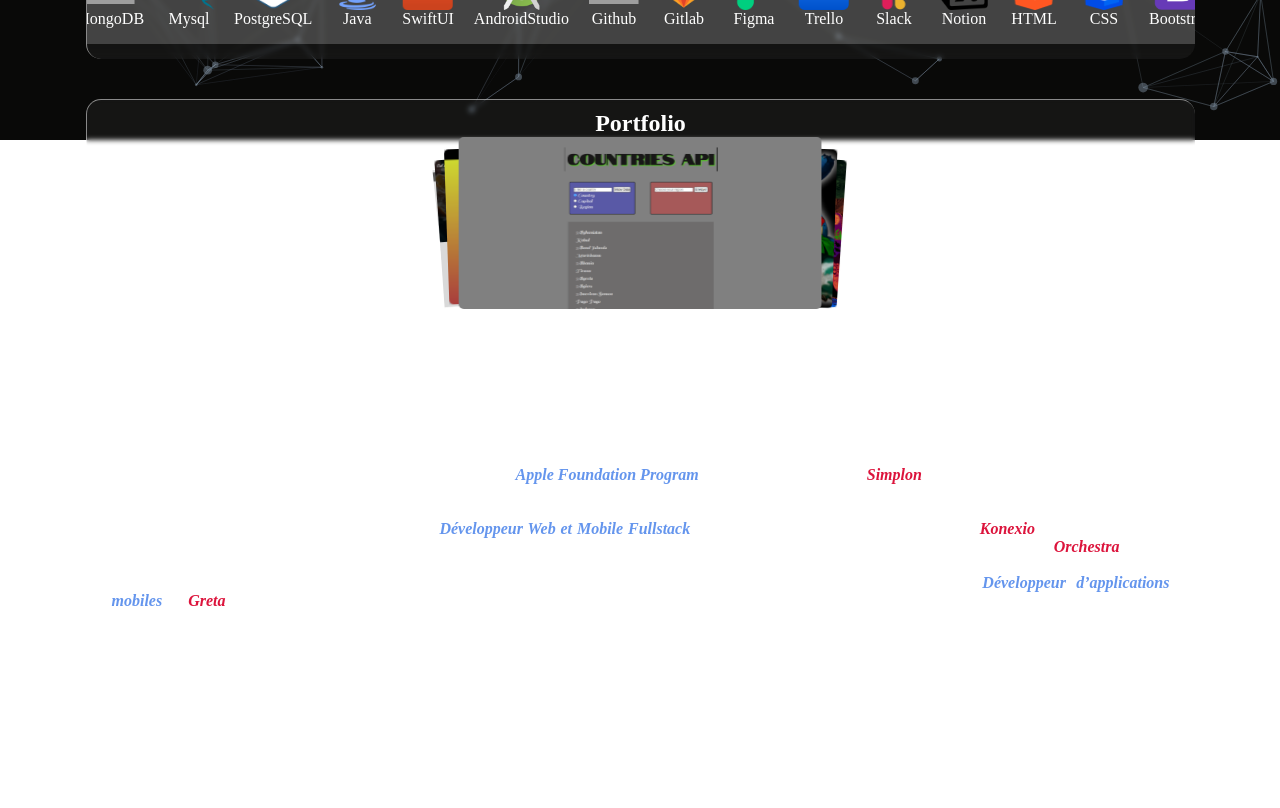
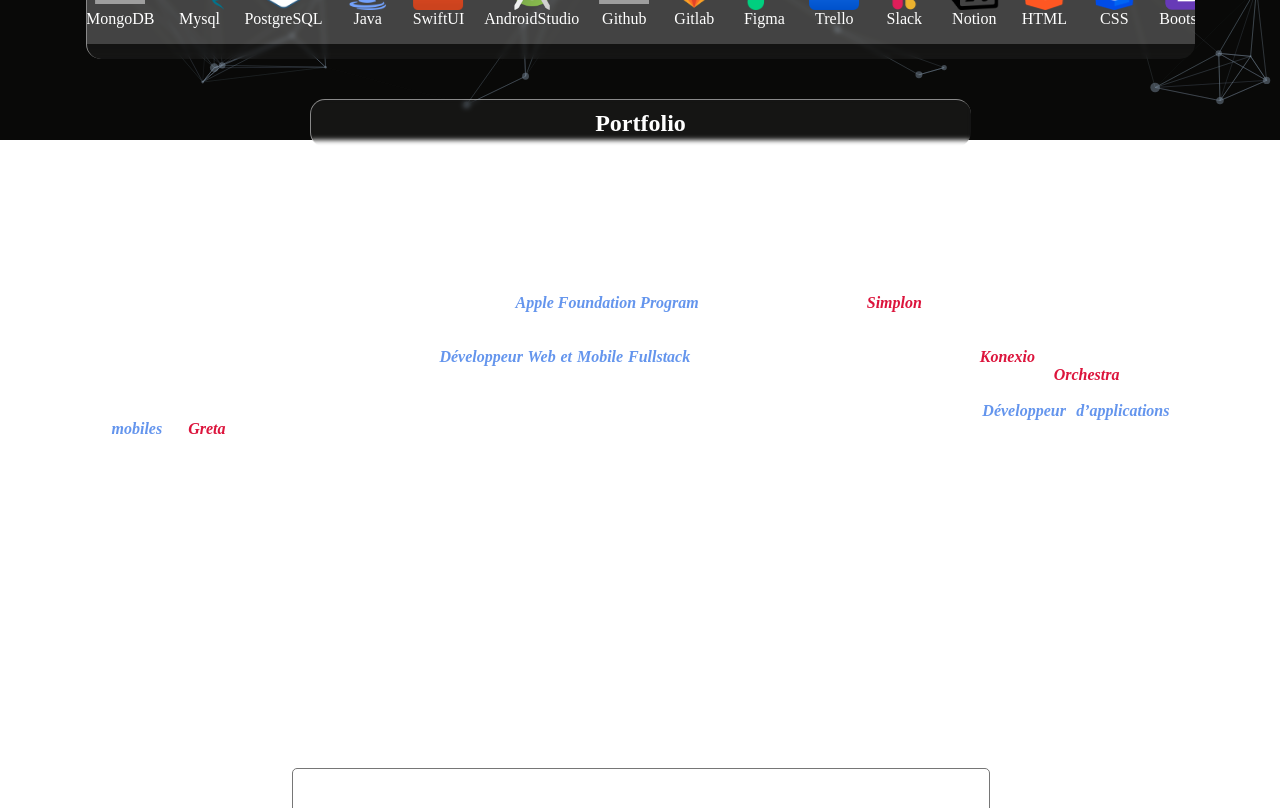
Before and after one commit to AnthonyDWeb/Portfolio, a React (Create React App) app: page / in a window 1280 px wide. Shown: the part 660-1468 px from the top of the page. Built offline with nearby package versions, Linux system fonts and the light colour scheme; grey boxes are pictures that could not be loaded.

Commit message:
hide portfolio

```diff
--- a/src/pages/projets.jsx
+++ b/src/pages/projets.jsx
@@ -33,27 +33,28 @@ export default function Projets() {
       setData(dataload)
     };
     loadData();
-  }, [])
+  }, []);
+
   return (
-    <PageContainer style={pageContainerStyle} id='portfolio'>
-      <GlassmorphismComponent width={"100%"} >
+    <PageContainer style={{...pageContainerStyle}} id='portfolio'>
+      <GlassmorphismComponent width={"50%"}>
           <h2>Portfolio</h2>
-        <div className="container" style={{width: "100%"}}>
-          <Swiper
+        <div className="container" style={{width: "100%", height: "fit-content"}}>
+          {/* <Swiper
             effect={"cards"}
             grabCursor={true}
             centeredSlides={true}
             loop={true}
             slidesPerView={3}
             modules={[EffectCards, Pagination, Navigation]}
-            style={{ overflow: "hidden", position: "relative" }}
-          >
-            {data?.map(d =>
-              <SwiperSlide key={d.source} style={{ display: "flex", justifyContent: "center", backgroundColor: "transparent" }}>
-                <img src={require(`../assets/projects/${d.source}`)} alt="slide_image" style={{ height: "auto", width: "100%", borderRadius: 5 }} />
+            style={{  position: "relative", width: "100%",backgroundColor: "blue", padding: 10,  height: "35vw"  }}
+          > */}
+            {/* {data?.map(d =>
+              <SwiperSlide key={d.source} style={{ display: "flex", justifyContent: "center", backgroundColor: "yellow", width: "100%",}}>
+                <img src={require(`../assets/projects/${d.source}`)} alt="slide_image" style={{  height: "25vw",width: "fit-content", borderRadius: 5, objectFit: "cover" }} />
               </SwiperSlide>
-            )}
-          </Swiper>
+            )} */}
+          {/* </Swiper> */}
         </div>
       </GlassmorphismComponent>
     </PageContainer>
```
